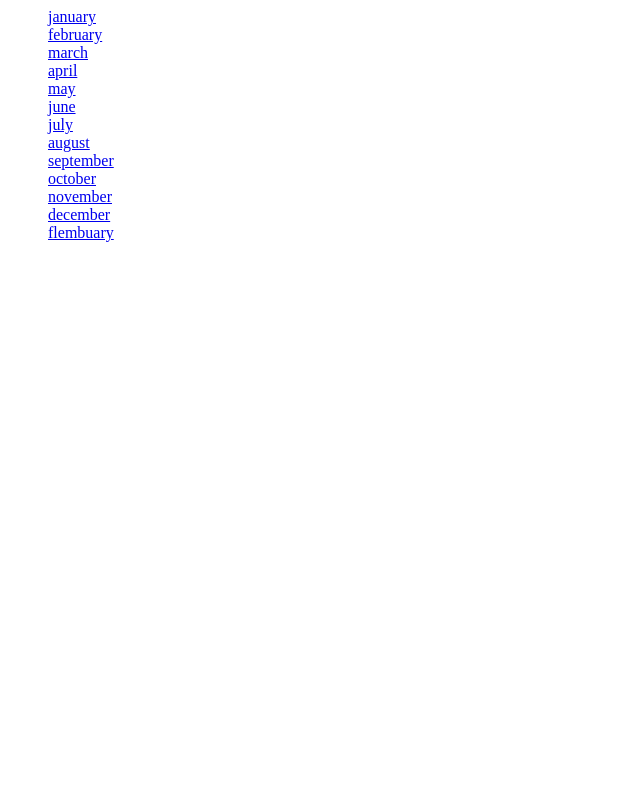
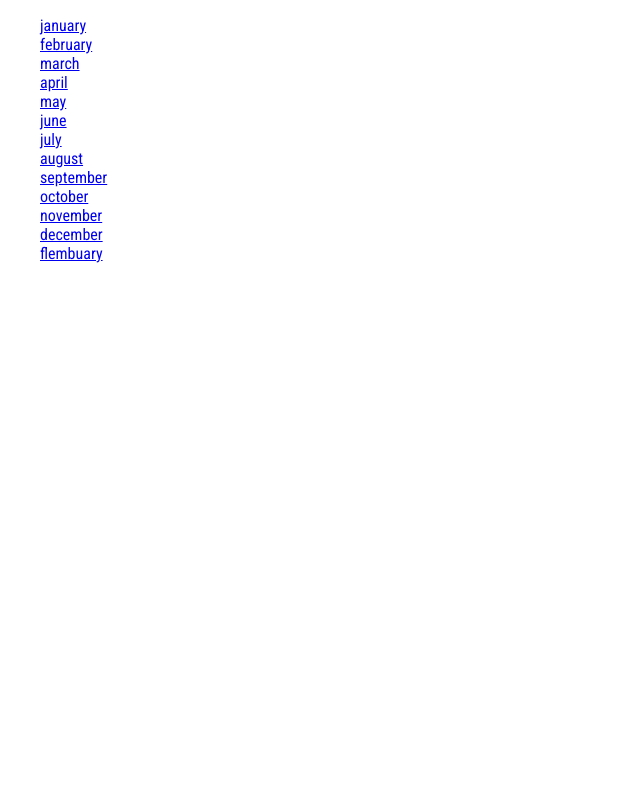
Before and after one commit to jaschlak/django_examples, a Django app: page /challenges/ in a window 1280 px wide. Shown: the whole page, without its empty margins (0-640 px from the left). Run offline with Django 4.2, Linux system fonts and the light colour scheme.

Commit message:
Added static CSS file to apply stles to entire site

```diff
--- a/monthly_challenges/settings.py
+++ b/monthly_challenges/settings.py
@@ -121,6 +121,10 @@ USE_TZ = True
 
 STATIC_URL = "static/" #confirm existance
 
+STATICFILES_DIRS = [
+        BASE_DIR / "static"
+    ]
+
 # Default primary key field type
 # https://docs.djangoproject.com/en/4.2/ref/settings/#default-auto-field
 
--- /dev/null
+++ b/static/styles.css
@@ -0,0 +1,9 @@
+@import url('https://fonts.googleapis.com/css2?family=Roboto+Condensed:wght@400;700&display=swap');
+
+html {
+    font-family: 'Roboto Condensed', sans-serif;
+}
+
+body{
+    margin: 0;
+}
--- a/templates/base.html
+++ b/templates/base.html
@@ -1,10 +1,13 @@
-<DOCTYPE html>
-<html>
+{% load static %}
+
+<!DOCTYPE html>
+<html lang="en">
   <head>
     <meta charset="UTF-8">
     <meta name="viewport" content="width=device-width, initial-scale=1.0">
     <!-- Add block with variable page_title, default to "My Challenges" if none exist -->
     <title>{% block page_title %}My Challenges{% endblock %}</title>
+    <link rel="stylesheet" href="{% static "styles.css" %}">
     {% block css_files %}{% endblock %}
   </head>
   <body>
```
Also changed, not shown: .spyproject/config/workspace.ini, readme.txt, 1 other file.
